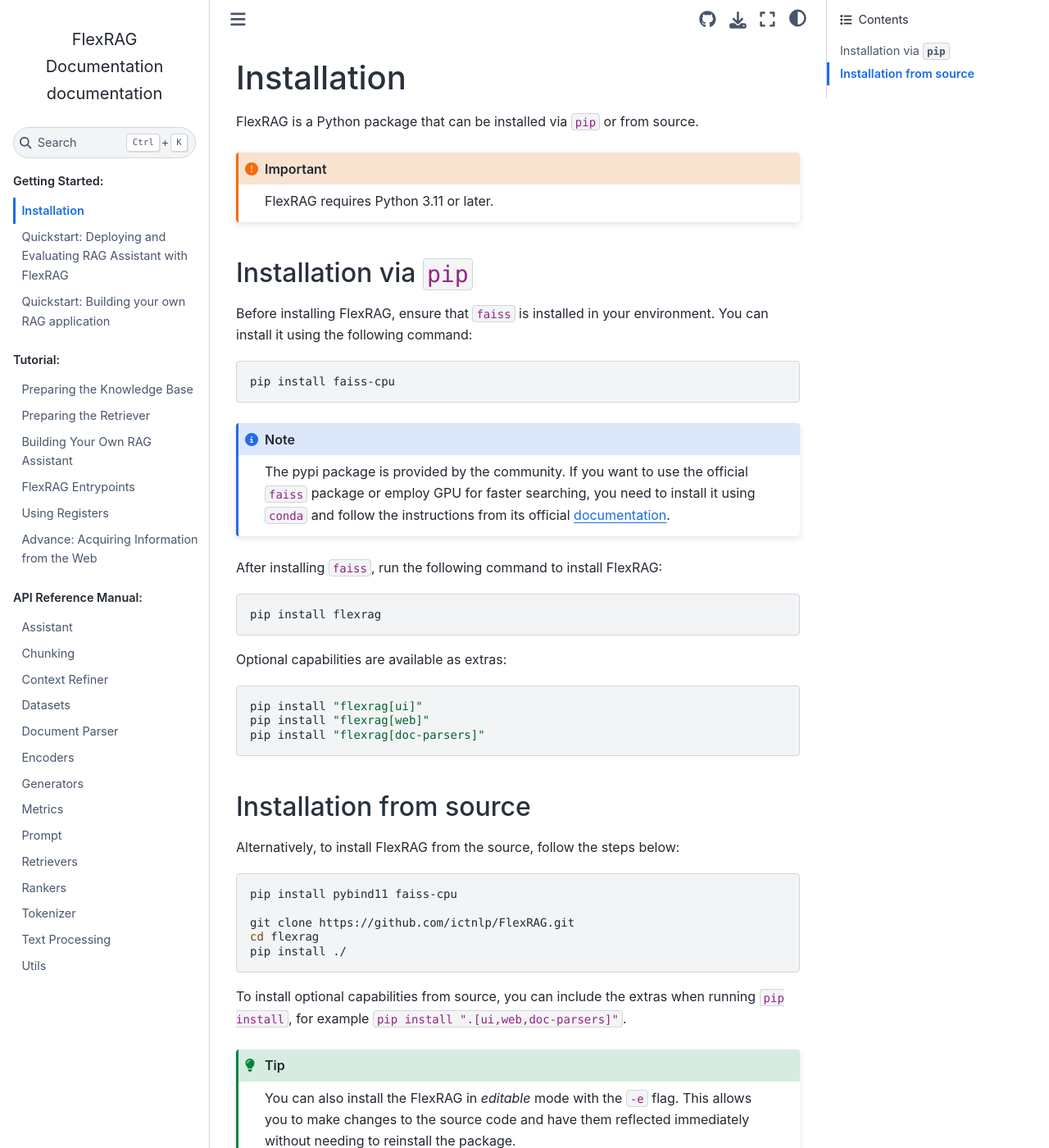
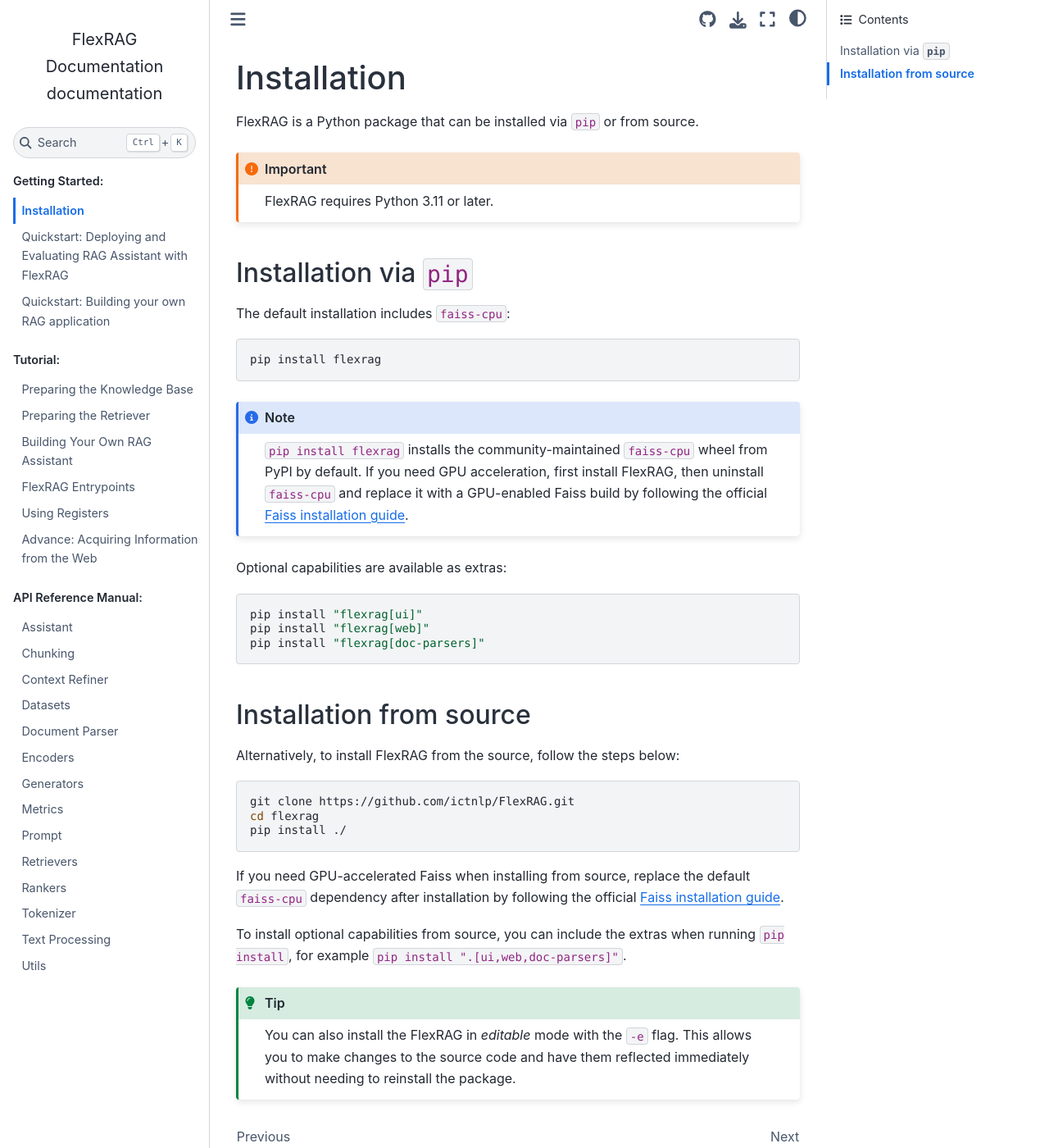
Before and after one commit to ictnlp/FlexRAG, a Sphinx documentation site: the page built from docs/source/getting_started/installation.md, in a window 1280 px wide and 1400 px high. Shown: the whole window at 82% size. Built offline with Sphinx 7.4.7 and the Sphinx Book theme 1.1.4, drawn with Linux system fonts in a browser that asks for light colours; the version number could not be read and is left out.

Commit message:
[BUILD] Make faiss-cpu a default dependency

````diff
--- a/docs/source/getting_started/installation.md
+++ b/docs/source/getting_started/installation.md
@@ -6,21 +6,15 @@
 ```
 
 ## Installation via `pip`
-Before installing FlexRAG, ensure that `faiss` is installed in your environment. You can install it using the following command:
+The default installation includes `faiss-cpu`:
 
 ```bash
-pip install faiss-cpu
+pip install flexrag
 ```
 
 ```{note}
-The pypi package is provided by the community.
-If you want to use the official `faiss` package or employ GPU for faster searching, you need to install it using `conda` and follow the instructions from its official [documentation](https://github.com/facebookresearch/faiss/blob/main/INSTALL.md).
-```
-
-After installing `faiss`, run the following command to install FlexRAG:
-
-```bash
-pip install flexrag
+`pip install flexrag` installs the community-maintained `faiss-cpu` wheel from PyPI by default.
+If you need GPU acceleration, first install FlexRAG, then uninstall `faiss-cpu` and replace it with a GPU-enabled Faiss build by following the official [Faiss installation guide](https://github.com/facebookresearch/faiss/blob/main/INSTALL.md).
 ```
 
 Optional capabilities are available as extras:
@@ -34,12 +28,12 @@
 ## Installation from source
 Alternatively, to install FlexRAG from the source, follow the steps below:
 ```bash
-pip install pybind11 faiss-cpu
-
 git clone https://github.com/ictnlp/FlexRAG.git
 cd flexrag
 pip install ./
 ```
+
+If you need GPU-accelerated Faiss when installing from source, replace the default `faiss-cpu` dependency after installation by following the official [Faiss installation guide](https://github.com/facebookresearch/faiss/blob/main/INSTALL.md).
 
 To install optional capabilities from source, you can include the extras when
 running `pip install`, for example `pip install ".[ui,web,doc-parsers]"`.
--- a/pyproject.toml
+++ b/pyproject.toml
@@ -61,6 +61,7 @@
     "opencc",
     "jieba",
     # retrievers
+    "faiss-cpu",
     "PyStemmer",
     "bm25s",
     "elasticsearch>=8.14.0",
````
Also changed, not shown: README-zh.md (+4 -0 lines), README.md (+4 -0 lines), 2 other files.
